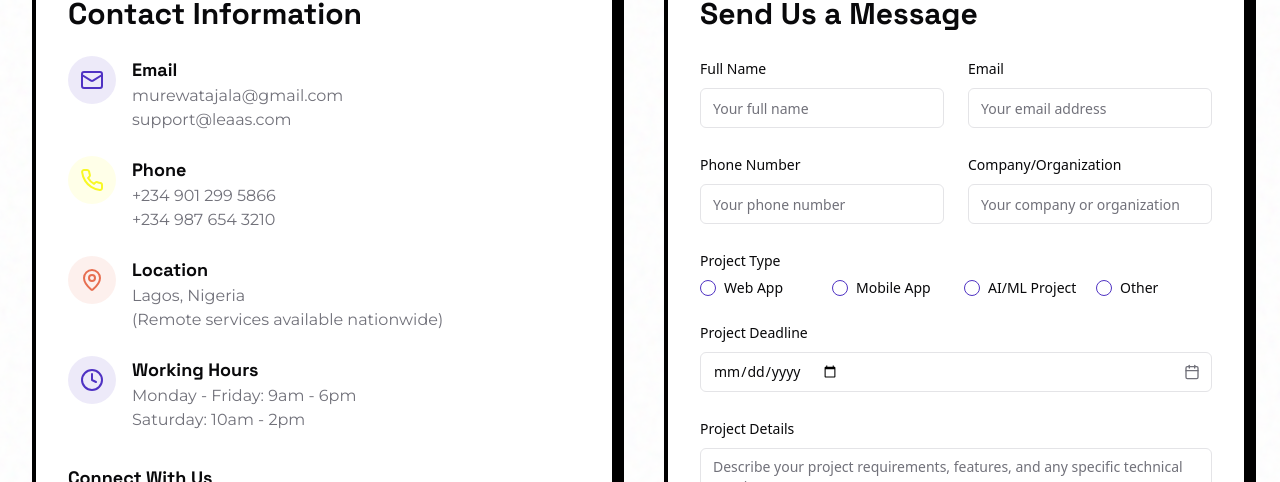
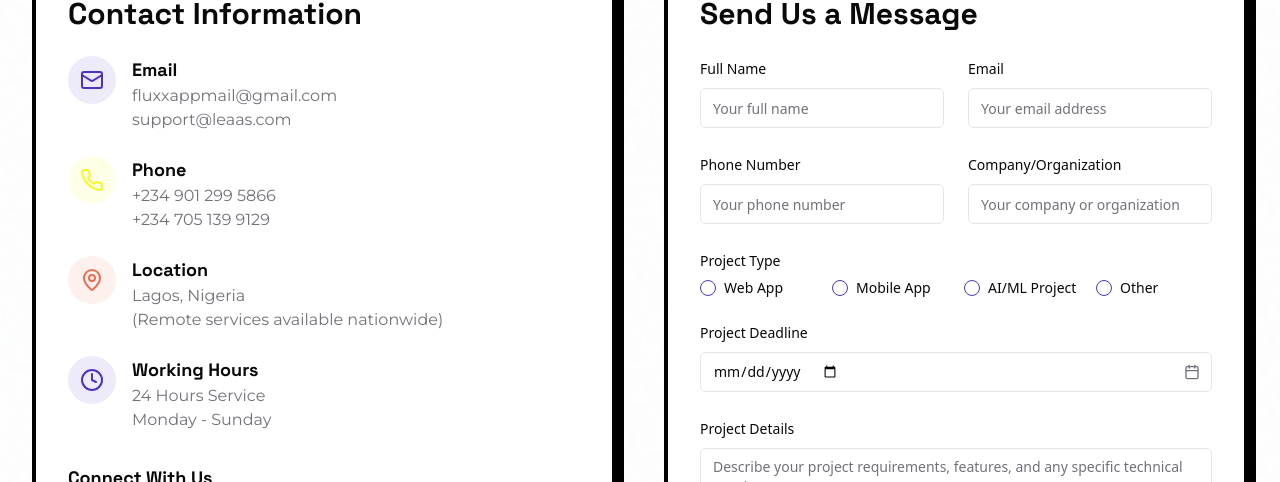
Before and after one commit to shizzleclover/LEAAS, a Next.js app: page /contact in a window 1280 px wide. Shown: the part 417-899 px from the top of the page. Built offline with nearby package versions, Linux system fonts and the light colour scheme.

Commit message:
contact page

```diff
--- a/app/contact/page.tsx
+++ b/app/contact/page.tsx
@@ -128,7 +128,7 @@ export default function ContactPage() {
                   </div>
                   <div>
                     <h3 className="font-bold text-lg">Email</h3>
-                    <p className="text-muted-foreground">murewatajala@gmail.com</p>
+                    <p className="text-muted-foreground">fluxxappmail@gmail.com</p>
                     <p className="text-muted-foreground">support@leaas.com</p>
                   </div>
                 </div>
@@ -140,7 +140,7 @@ export default function ContactPage() {
                   <div>
                     <h3 className="font-bold text-lg">Phone</h3>
                     <p className="text-muted-foreground">+234 901 299 5866</p>
-                    <p className="text-muted-foreground">+234 987 654 3210</p>
+                    <p className="text-muted-foreground">+234 705 139 9129</p>
                   </div>
                 </div>
 
@@ -161,8 +161,8 @@ export default function ContactPage() {
                   </div>
                   <div>
                     <h3 className="font-bold text-lg">Working Hours</h3>
-                    <p className="text-muted-foreground">Monday - Friday: 9am - 6pm</p>
-                    <p className="text-muted-foreground">Saturday: 10am - 2pm</p>
+                    <p className="text-muted-foreground">24 Hours Service</p>
+                    <p className="text-muted-foreground">Monday - Sunday</p>
                   </div>
                 </div>
               </div>
```
